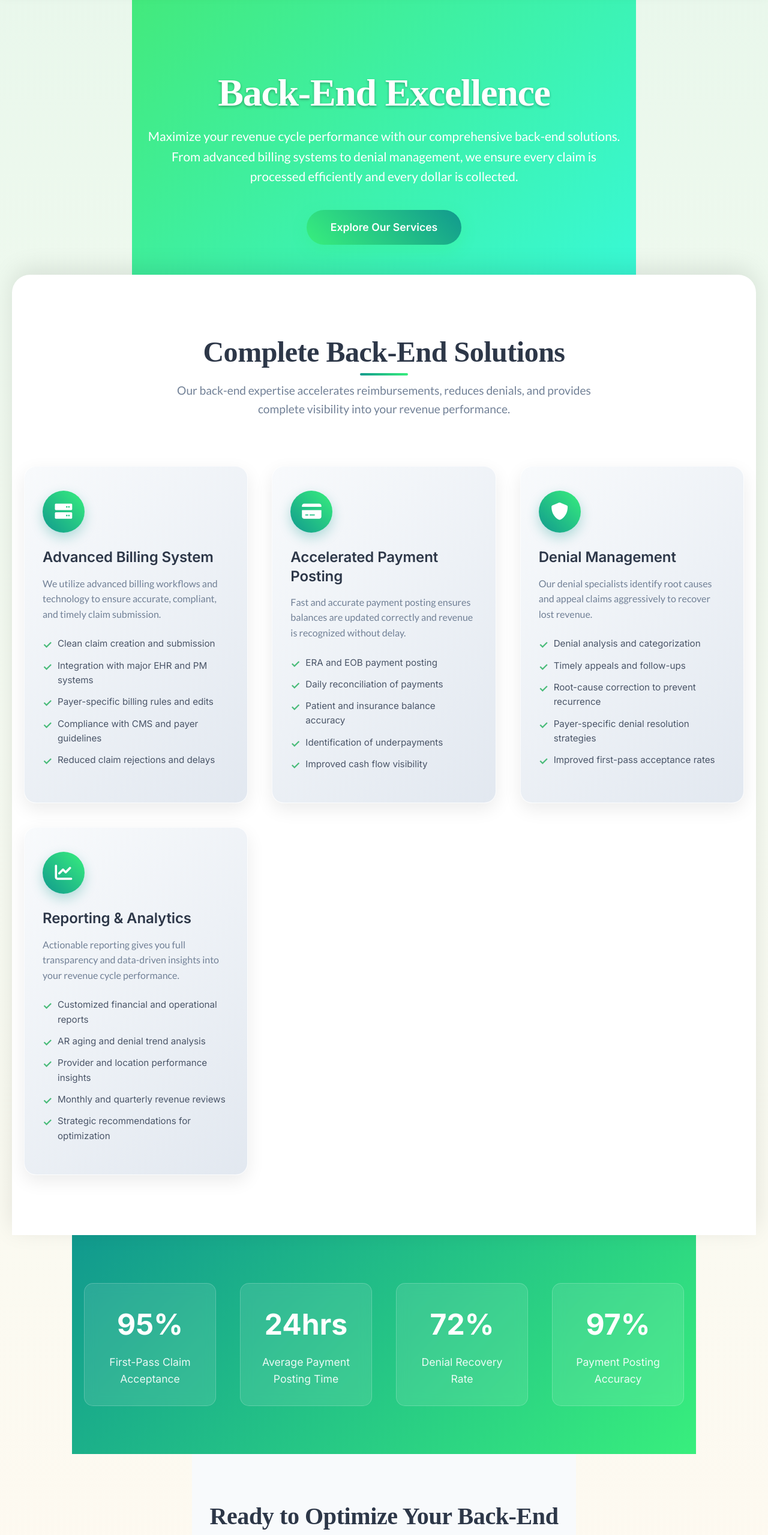
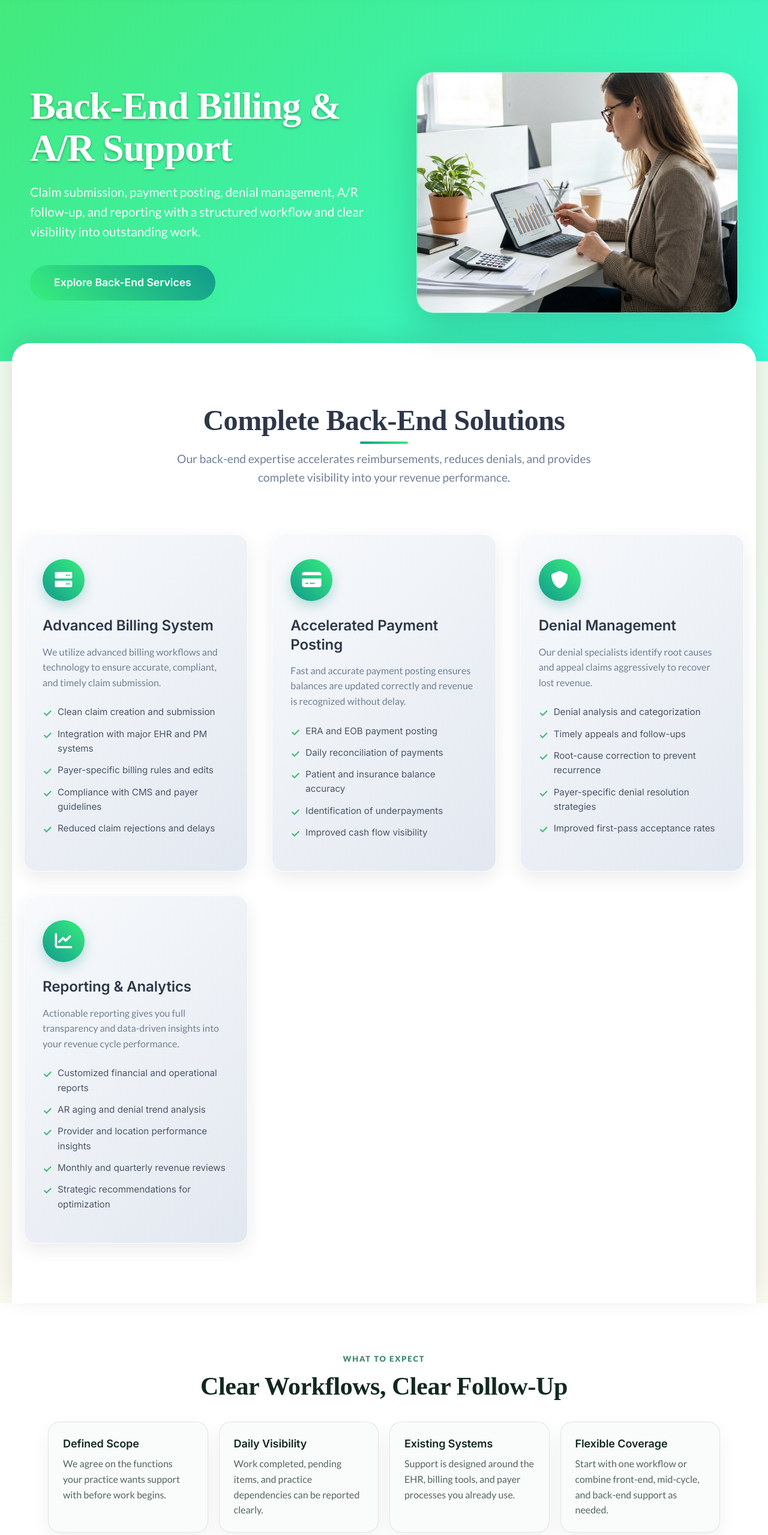
Before and after one commit to bhatt8427/thebillingtree04.github.io, a plain HTML site: page backend.html in a window 1280 px wide. Shown: the part 100-2659 px from the top of the page at 60% size. Drawn offline with nearby package versions, Linux system fonts and the light colour scheme.

Commit message:
Standardize backend service page

```diff
--- a/backend.html
+++ b/backend.html
@@ -6,6 +6,14 @@
     <title>Back-End Services | The Billing Tree</title>
     <meta name="viewport" content="width=device-width, initial-scale=1.0">
           <meta name="description" content="Back-end medical billing support from The Billing Tree, including clean-claim workflows, payment posting, denial management, A/R follow-up, and reporting.">
+
+    <meta property="og:title" content="Back-End Billing & A/R Support | The Billing Tree">
+    <meta property="og:description" content="Claim submission, payment posting, denial management, A/R follow-up, and reporting with a structured workflow and clear visibility into outstanding work.">
+    <meta property="og:type" content="website">
+    <meta property="og:image" content="https://www.thebilling-tree.com/public/billing-service-v2.png">
+    <meta property="og:url" content="https://www.thebilling-tree.com/backend.html">
+    <meta name="twitter:card" content="summary_large_image">
+    <link rel="canonical" href="https://www.thebilling-tree.com/backend.html">
 <link rel="stylesheet" href="https://fonts.googleapis.com/css2?family=Inter:wght@300;400;500;600;700&display=swap">
     <link rel="stylesheet" href="https://fonts.googleapis.com/css2?family=Dancing+Script&display=swap">
 
@@ -147,12 +155,10 @@
         .hero-content {
             position: relative;
             z-index: 2;
-            max-width: 800px;
-            margin: 0 auto;
         }
 
         .hero h1 {
-            font-size: 4rem;
+            font-size: clamp(2.8rem, 5vw, 4rem);
             font-weight: 700;
             margin-bottom: 20px;
             text-shadow: 0 2px 4px rgba(0, 0, 0, 0.3);
@@ -753,14 +759,15 @@
 
         <!-- Hero Section -->
         <section class="hero">
-            <div class="hero-content">
-                <h1>Back-End Excellence</h1>
-                <p>
-                    Maximize your revenue cycle performance with our comprehensive back-end solutions.
-                    From advanced billing systems to denial management, we ensure every claim is
-                    processed efficiently and every dollar is collected.
-                </p>
-                <a href="#services" class="hero-cta">Explore Our Services</a>
+            <div class="service-hero-inner">
+                <div class="hero-content">
+                    <h1>Back-End Billing & A/R Support</h1>
+                    <p>Claim submission, payment posting, denial management, A/R follow-up, and reporting with a structured workflow and clear visibility into outstanding work.</p>
+                    <a href="#services" class="hero-cta">Explore Back-End Services</a>
+                </div>
+                <div class="service-hero-visual">
+                    <img src="public/billing-service-v2.png" alt="Medical billing, denial management, and accounts receivable support" loading="eager" decoding="async">
+                </div>
             </div>
         </section>
 
@@ -854,23 +861,15 @@
         </section>
 
         <!-- Stats Section -->
-        <section class="stats-section">
-            <div class="stats-grid">
-                <div class="stat-item">
-                    <span class="stat-number count-up" data-target="95" data-suffix="%">0%</span>
-                    <span class="stat-label">First-Pass Claim Acceptance</span>
-                </div>
-                <div class="stat-item">
-                    <span class="stat-number">24hrs</span>
-                    <span class="stat-label">Average Payment Posting Time</span>
-                </div>
-                <div class="stat-item">
-                    <span class="stat-number count-up" data-target="72" data-suffix="%">0%</span>
-                    <span class="stat-label">Denial Recovery Rate</span>
-                </div>
-                <div class="stat-item">
-                    <span class="stat-number count-up" data-target="97" data-suffix="%">0%</span>
-                    <span class="stat-label">Payment Posting Accuracy</span>
+        <section class="expect-section" aria-labelledby="backend-expect-title">
+            <div class="expect-inner">
+                <p class="expect-kicker">WHAT TO EXPECT</p>
+                <h2 id="backend-expect-title">Clear Workflows, Clear Follow-Up</h2>
+                <div class="expect-grid">
+                    <article class="expect-card"><h3>Defined Scope</h3><p>We agree on the functions your practice wants support with before work begins.</p></article>
+                    <article class="expect-card"><h3>Daily Visibility</h3><p>Work completed, pending items, and practice dependencies can be reported clearly.</p></article>
+                    <article class="expect-card"><h3>Existing Systems</h3><p>Support is designed around the EHR, billing tools, and payer processes you already use.</p></article>
+                    <article class="expect-card"><h3>Flexible Coverage</h3><p>Start with one workflow or combine front-end, mid-cycle, and back-end support as needed.</p></article>
                 </div>
             </div>
         </section>
@@ -878,13 +877,10 @@
         <!-- CTA Section -->
         <section class="cta-section">
             <div class="cta-content">
-                <h2>Ready to Optimize Your Back-End Operations?</h2>
-                <p>
-                    Join leading healthcare providers who trust The Billing Tree
-                    for their back-end billing and revenue cycle management needs.
-                </p>
+                <h2>Want to See Where Support Could Fit?</h2>
+                <p>Start with a short workflow review. We’ll look at where your team is spending time and which functions may be practical to outsource.</p>
                 <div class="cta-buttons">
-                    <button onclick="openModal()" class="cta-btn cta-btn-primary">Get Started Today</button>
+                    <button onclick="openModal()" class="cta-btn cta-btn-primary">Request a Workflow Review</button>
                 </div>
             </div>
         </section>
```
